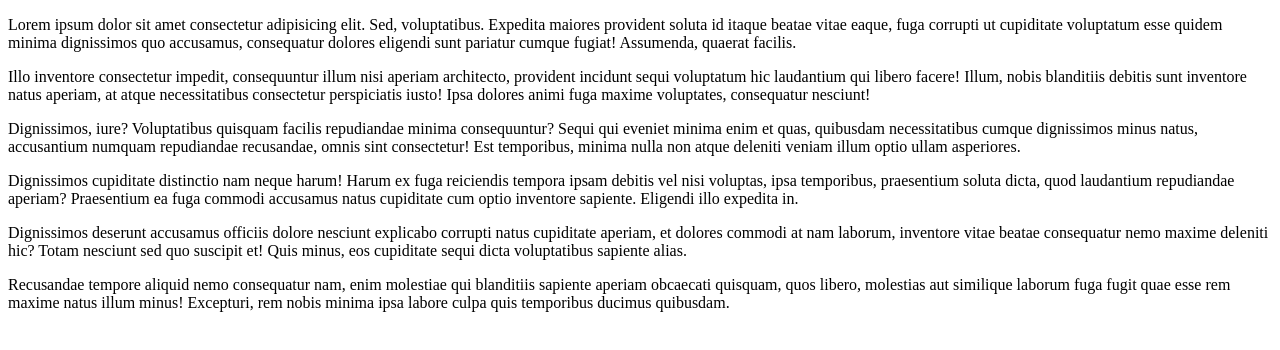
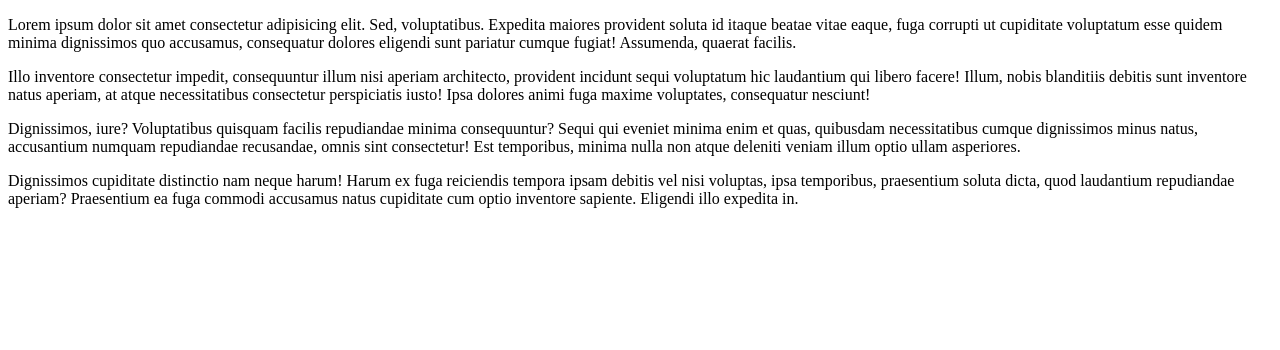
Before and after one commit to IRohit3001/practice, a plain HTML site: page about.html in a window 1280 px wide. Drawn offline with Linux system fonts and the light colour scheme.

Commit message:
second commit

```diff
--- a/about.html
+++ b/about.html
@@ -10,7 +10,7 @@
     <p>Illo inventore consectetur impedit, consequuntur illum nisi aperiam architecto, provident incidunt sequi voluptatum hic laudantium qui libero facere! Illum, nobis blanditiis debitis sunt inventore natus aperiam, at atque necessitatibus consectetur perspiciatis iusto! Ipsa dolores animi fuga maxime voluptates, consequatur nesciunt!</p>
     <p>Dignissimos, iure? Voluptatibus quisquam facilis repudiandae minima consequuntur? Sequi qui eveniet minima enim et quas, quibusdam necessitatibus cumque dignissimos minus natus, accusantium numquam repudiandae recusandae, omnis sint consectetur! Est temporibus, minima nulla non atque deleniti veniam illum optio ullam asperiores.</p>
     <p>Dignissimos cupiditate distinctio nam neque harum! Harum ex fuga reiciendis tempora ipsam debitis vel nisi voluptas, ipsa temporibus, praesentium soluta dicta, quod laudantium repudiandae aperiam? Praesentium ea fuga commodi accusamus natus cupiditate cum optio inventore sapiente. Eligendi illo expedita in.</p>
-    <p>Dignissimos deserunt accusamus officiis dolore nesciunt explicabo corrupti natus cupiditate aperiam, et dolores commodi at nam laborum, inventore vitae beatae consequatur nemo maxime deleniti hic? Totam nesciunt sed quo suscipit et! Quis minus, eos cupiditate sequi dicta voluptatibus sapiente alias.</p>
-    <p>Recusandae tempore aliquid nemo consequatur nam, enim molestiae qui blanditiis sapiente aperiam obcaecati quisquam, quos libero, molestias aut similique laborum fuga fugit quae esse rem maxime natus illum minus! Excepturi, rem nobis minima ipsa labore culpa quis temporibus ducimus quibusdam.</p>
+    <img src="" alt="">
+    <img src="" alt="">
 </body>
 </html>
```
